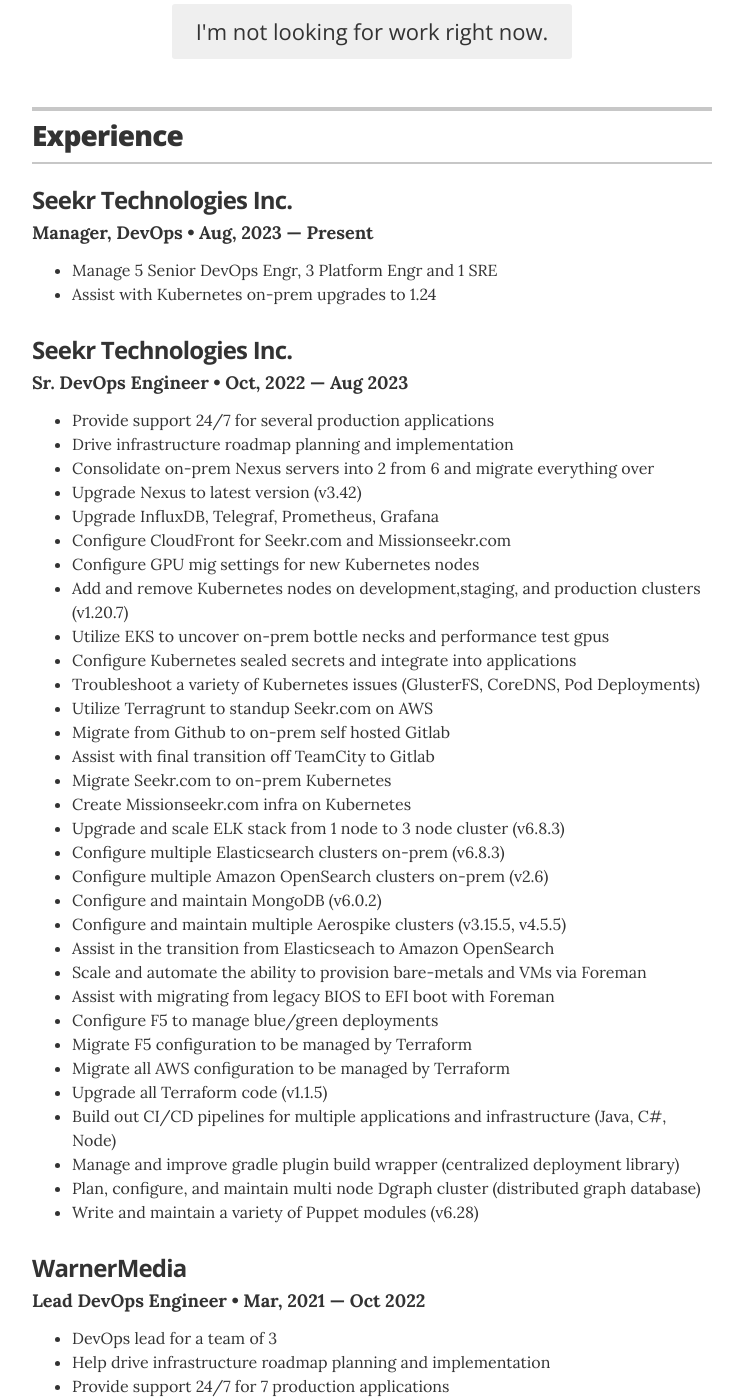
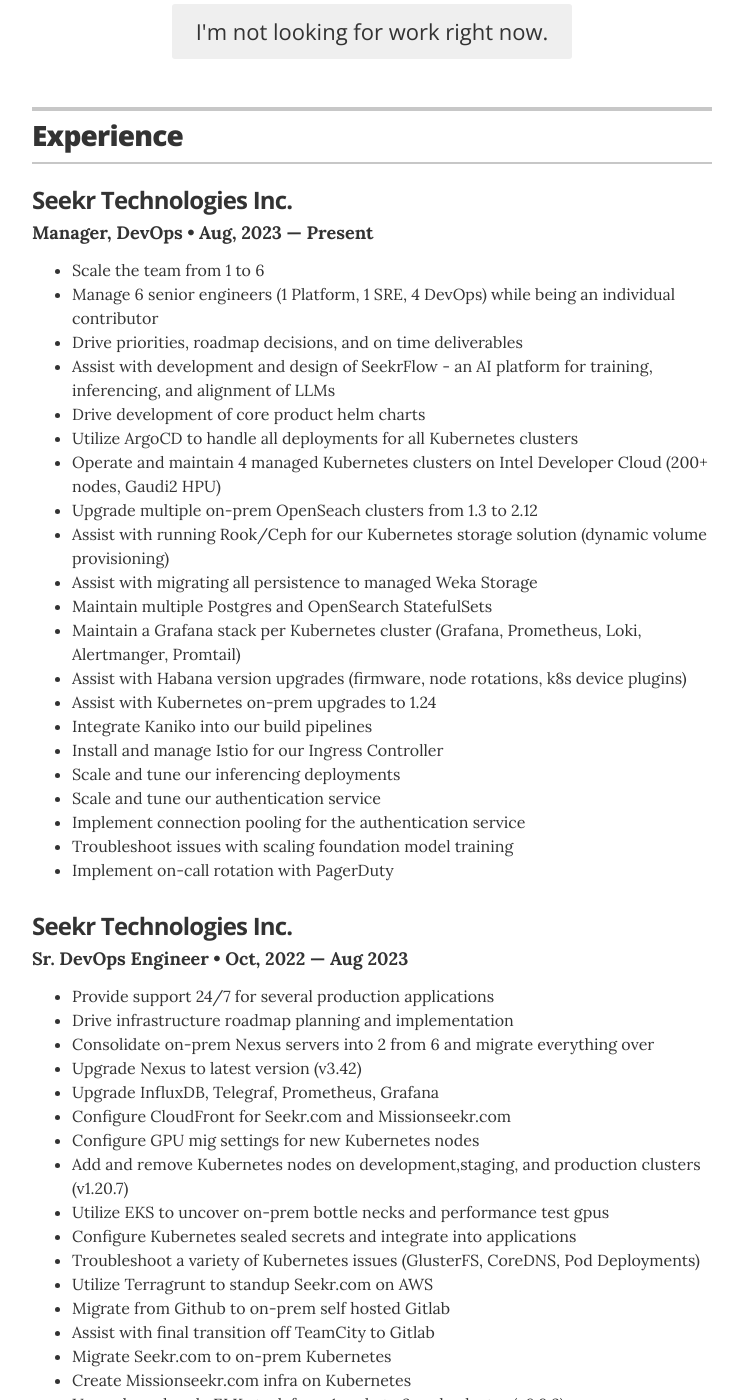
Before and after one commit to pbsladek/pbsladek.github.io, a Jekyll site: the page built from index.html, in a window 1280 px wide and 1400 px high, scrolled down 490 px. Shown: the whole window, without its empty margins (268-1011 px from the left). Built offline with Jekyll 4.4.1, drawn with Linux system fonts in a browser that asks for light colours.

Commit message:
manager updates

```diff
--- a/_layouts/resume.html
+++ b/_layouts/resume.html
@@ -58,8 +58,27 @@
         <h4 class="resume-item-details" itemprop="description">Manager, DevOps &bull; Aug, 2023 &mdash; Present </h4>
         <p class="resume-item-copy"></p>
         <ul class="resume-item-list">
-          <li>Manage 5 Senior DevOps Engr, 3 Platform Engr and 1 SRE</li>
+          <li>Scale the team from 1 to 6</li>
+          <li>Manage 6 senior engineers (1 Platform, 1 SRE, 4 DevOps) while being an individual contributor</li>
+          <li>Drive priorities, roadmap decisions, and on time deliverables</li>
+          <li>Assist with development and design of SeekrFlow - an AI platform for training, inferencing, and alignment of LLMs</li>
+          <li>Drive development of core product helm charts</li>
+          <li>Utilize ArgoCD to handle all deployments for all Kubernetes clusters</li>
+          <li>Operate and maintain 4 managed Kubernetes clusters on Intel Developer Cloud (200+ nodes, Gaudi2 HPU)</li>
+          <li>Upgrade multiple on-prem OpenSeach clusters from 1.3 to 2.12</li>
+          <li>Assist with running Rook/Ceph for our Kubernetes storage solution (dynamic volume provisioning)</li>
+          <li>Assist with migrating all persistence to managed Weka Storage</li>
+          <li>Maintain multiple Postgres and OpenSearch StatefulSets</li>
+          <li>Maintain a Grafana stack per Kubernetes cluster (Grafana, Prometheus, Loki, Alertmanger, Promtail)</li>
+          <li>Assist with Habana version upgrades (firmware, node rotations, k8s device plugins)</li>
           <li>Assist with Kubernetes on-prem upgrades to 1.24</li>
+          <li>Integrate Kaniko into our build pipelines</li>
+          <li>Install and manage Istio for our Ingress Controller</li>
+          <li>Scale and tune our inferencing deployments</li>
+          <li>Scale and tune our authentication service</li>
+          <li>Implement connection pooling for the authentication service</li>
+          <li>Troubleshoot issues with scaling foundation model training</li>
+          <li>Implement on-call rotation with PagerDuty</li>
         </ul>
       </div><!-- end of resume-item -->
 
```
